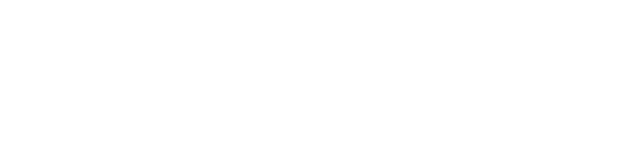
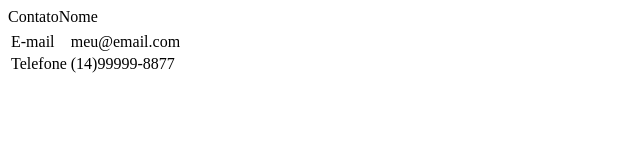
Before and after one commit to YaworPetermann/myPage, a plain HTML site: page contato.html in a window 1280 px wide. Shown: the whole page, without its empty margins (0-640 px from the left). Drawn offline with Linux system fonts and the light colour scheme.

Commit message:
Adicionando dados na página Contato

```diff
--- a/contato.html
+++ b/contato.html
@@ -6,7 +6,22 @@
     <title>Contato</title>
 </head>
 <body>
-
+    <table>
+        <thead>
+            <tr>Contato</tr>
+            <tr>Nome</tr>
+        </thead>
+        <tbody>
+            <tr>
+                <td>E-mail</td>
+                <td>meu@email.com</td>
+            </tr>
+            <tr>
+                <td>Telefone</td>
+                <td>(14)99999-8877</td>
+            </tr>
+        </tbody>
+    </table>
 
 </body>
 </html>
```
